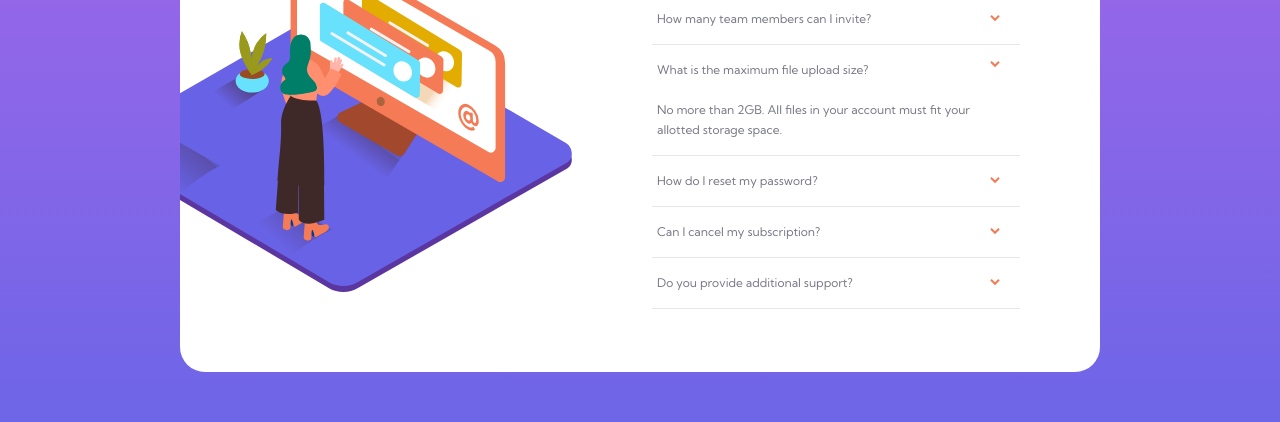
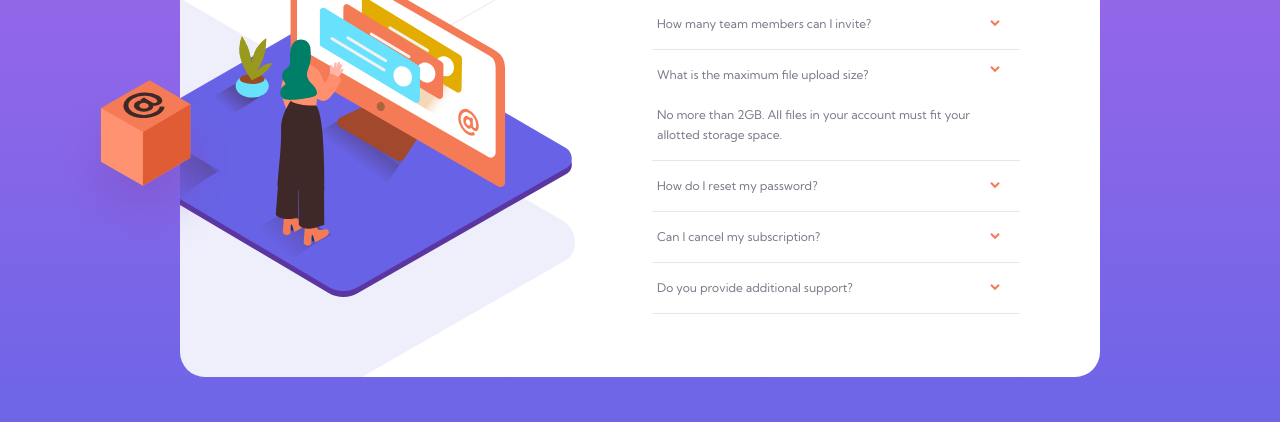
Before and after one commit to spotted76/mentor-faq-accordion, a plain HTML site: page index.html in a window 1280 px wide. Shown: the part 296-718 px from the top of the page. Drawn offline with Linux system fonts and the light colour scheme.

Commit message:
on to the javascript!

```diff
--- a/index.html
+++ b/index.html
@@ -30,6 +30,9 @@
 <body>
 
   <main>
+    <figure>
+      <img id="orange-cube" src= "./images/illustration-box-desktop.svg" alt="floating orange cube">
+    </figure>
     <div id="primary-card">
 
       <img id="hero-img" src="./images/illustration-woman-online-desktop.svg" alt="woman standing in front of computer">
--- a/style.css
+++ b/style.css
@@ -26,10 +26,15 @@ body {
 }
 
 
-
+main {
+    position: relative; /* This allows the box to float above the card, which does not allow overflow */
+}
 
 #primary-card {
     background: white;
+    background-image: url("./images/bg-pattern-desktop.svg");
+    background-repeat: no-repeat;
+    background-position: -57rem -29rem;
     padding: 8rem 0;
     max-width: 920px;
     min-width: 920px;
@@ -38,6 +43,7 @@ body {
     display: flex;
     flex-direction: row;
     overflow: hidden;
+    position: relative;
 }
 
 #hero-img {
@@ -124,6 +130,13 @@ ul li p{
     /* margin-top: 0; */
 }
 
+#orange-cube {
+    position: absolute;
+    top: 23rem;
+    left: -13rem;
+    z-index: 1;
+}
+
 @media (max-width: 930px)
 {
     body {
@@ -138,6 +151,8 @@ ul li p{
         padding: 12rem 0 5rem 0;
         position: relative;
         overflow: visible;
+        background-image: url("./images/bg-pattern-mobile.svg");
+        background-position: 3.9rem -.5rem;
     }
 
     #hero-img {
@@ -164,4 +179,8 @@ ul li p{
         margin: 0 2rem;
         height: 37rem;
     }
+
+    #orange-cube {
+        display:none;
+    }
 }
```
